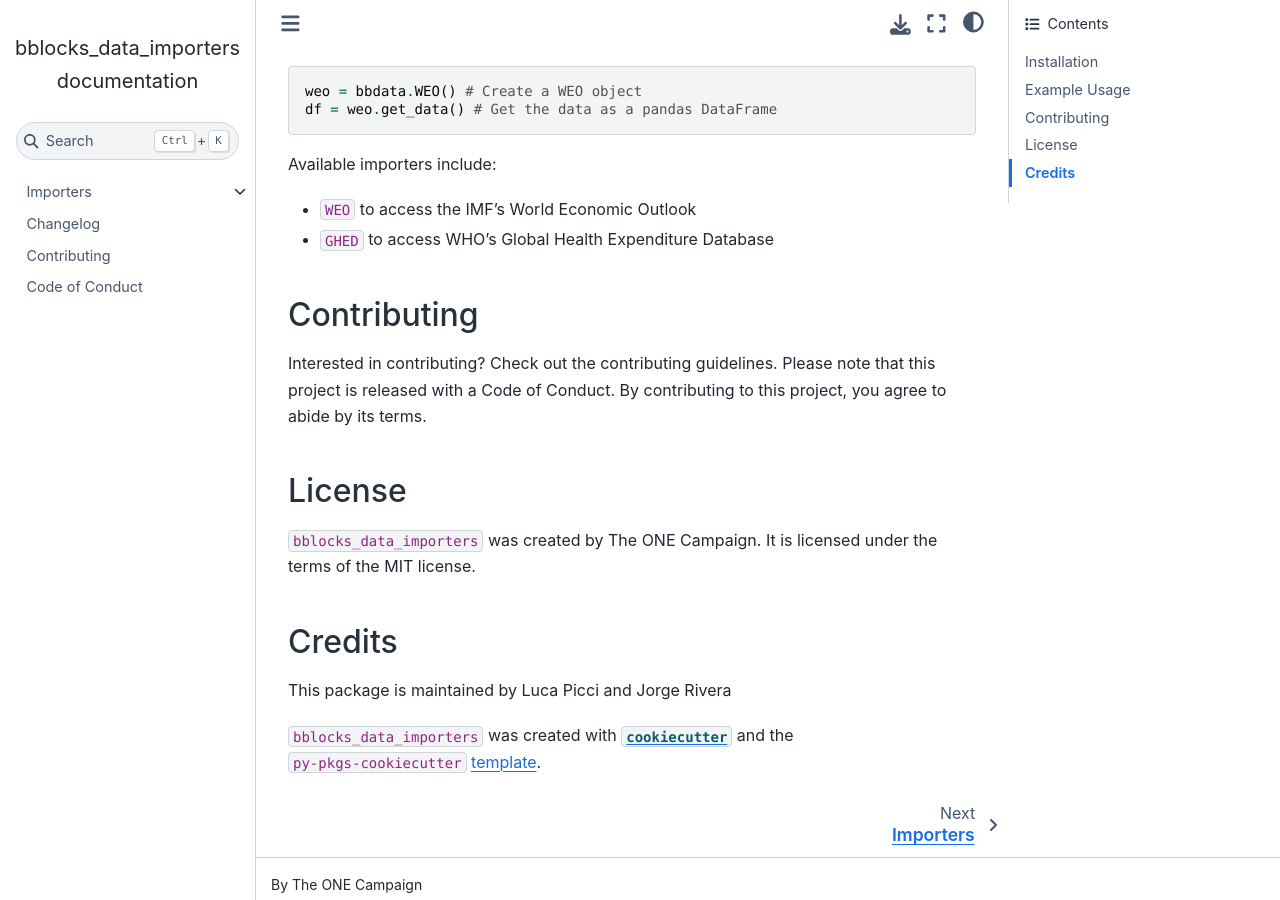
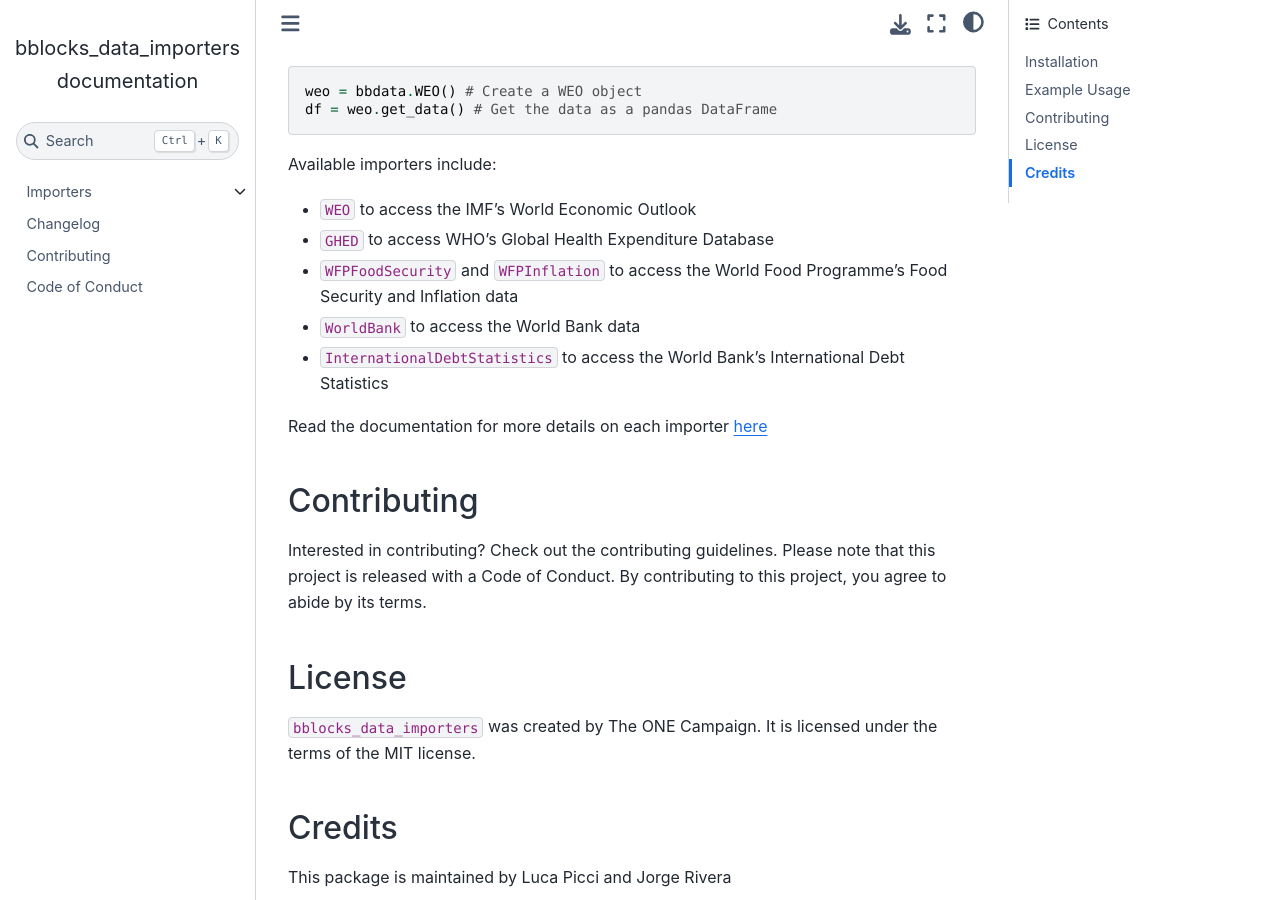
Before and after one commit to ONEcampaign/bblocks_data_importers, a Sphinx documentation site: the page built from docs/index.md, in a window 1280 px wide and 900 px high, scrolled down 570 px. Built offline with Sphinx 7.4.7 and the Sphinx Book theme 1.1.4, drawn with Linux system fonts in a browser that asks for light colours; pages that are not in the unit, such as notebooks, are missing from menus.

Commit message:
update documentation

```diff
--- a/README.md
+++ b/README.md
@@ -33,6 +33,11 @@ df = weo.get_data() # Get the data as a pandas DataFrame
 Available importers include:
 - `WEO` to access the IMF's World Economic Outlook
 - `GHED` to access WHO's Global Health Expenditure Database
+- `WFPFoodSecurity` and `WFPInflation` to access the World Food Programme's Food Security and Inflation data
+- `WorldBank` to access the World Bank data
+- `InternationalDebtStatistics` to access the World Bank's International Debt Statistics
+
+Read the documentation for more details on each importer [here](https://bblocks-data-importers.readthedocs.io/en/latest/Importers/index.html)
 
 
 ## Contributing
```
Also changed, not shown: docs/Importers/index.md (+5 -0 lines).
